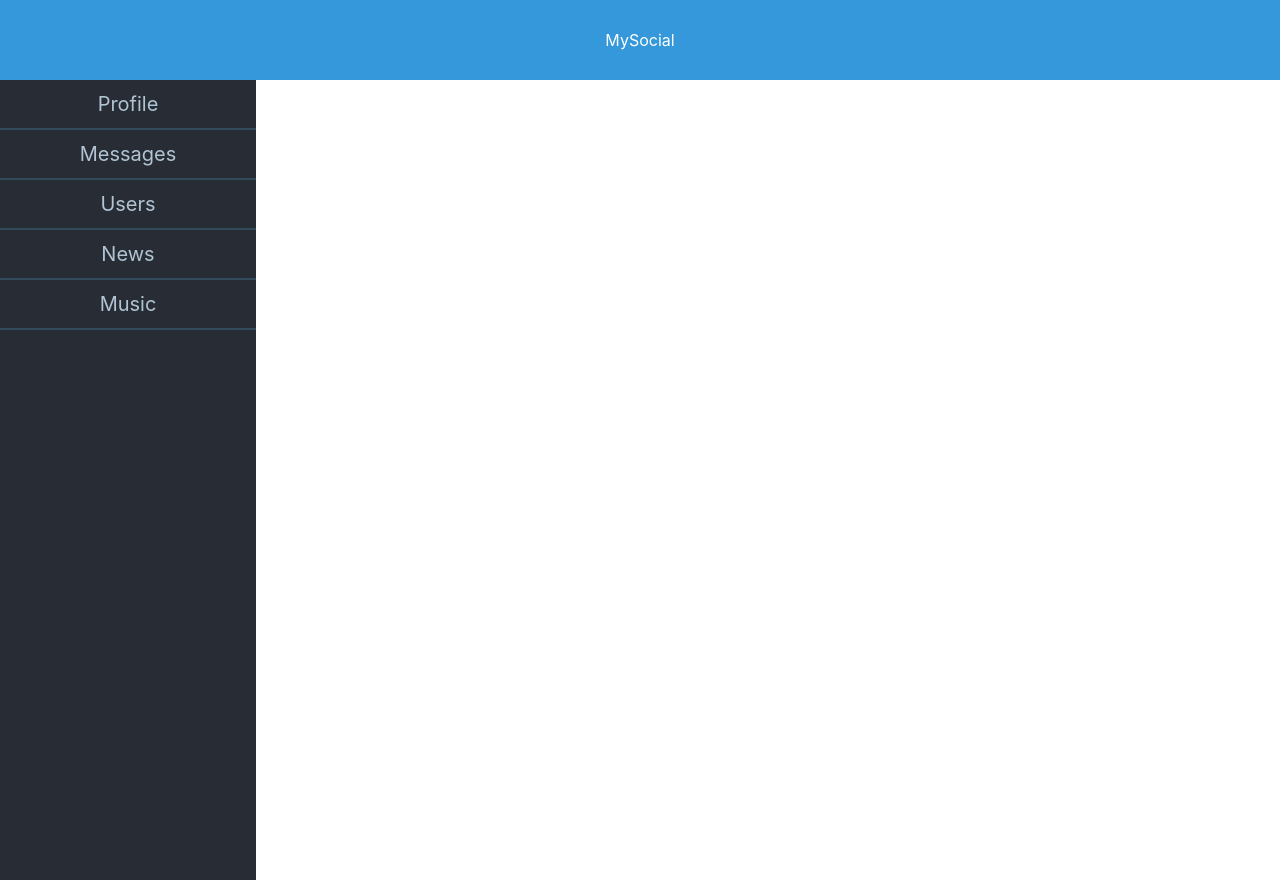
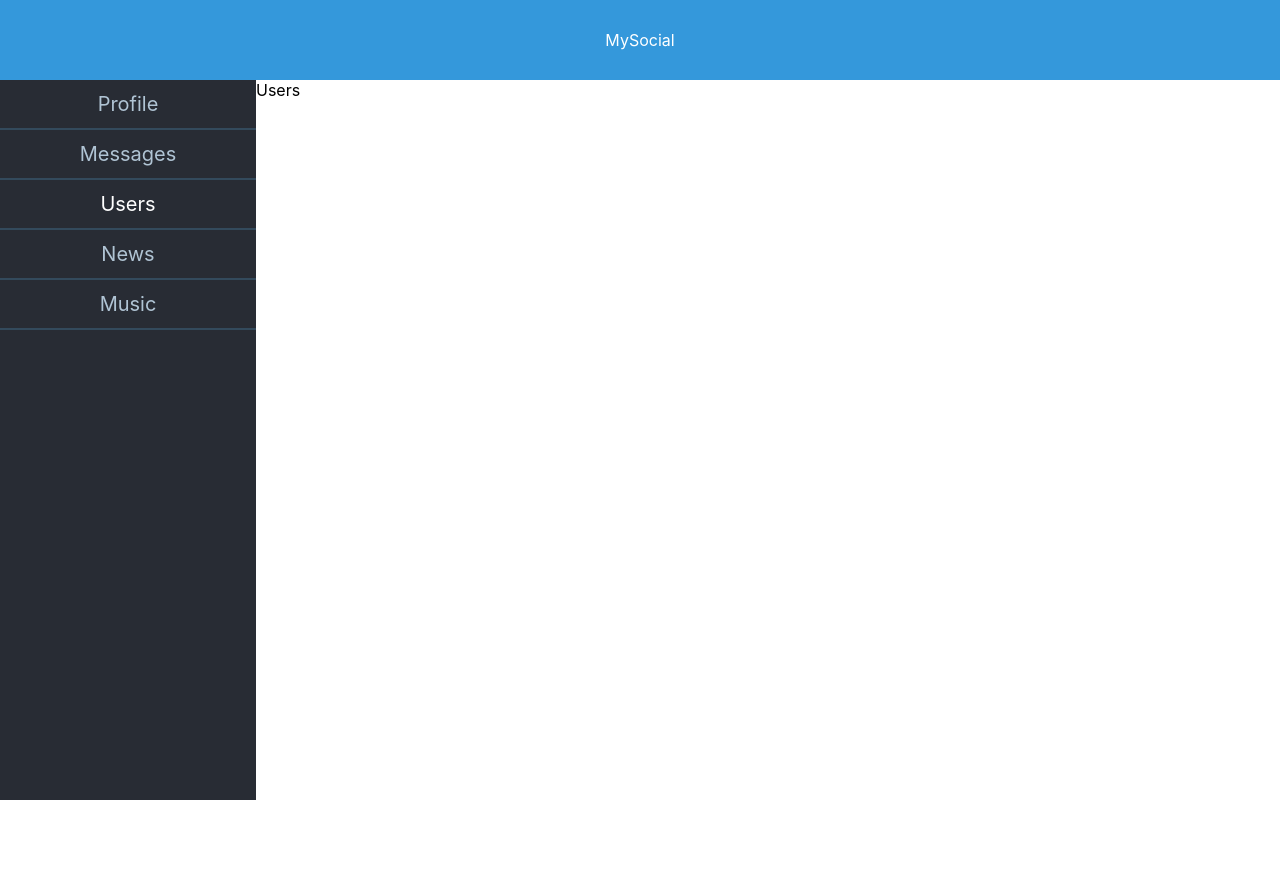
Before and after one commit to bulbash92/social-network-version_2, a React (Create React App) app: page /users in a window 1280 px wide. After the commit the page ends 800 px from the top, so only its background shows below. Built offline with nearby package versions, Linux system fonts and the light colour scheme.

Commit message:
change styles

```diff
--- a/src/App.tsx
+++ b/src/App.tsx
@@ -4,6 +4,7 @@ import Header from './components/Header/header';
 import Navbar from './components/Navbar/navbar';
 import { Messages } from './components/pages/Messages/messages';
 import Profile from './components/pages/Profile/profile';
+import { Users } from './components/pages/Users/users';
 
 function App() {
   return (
@@ -14,6 +15,9 @@ function App() {
       <Routes>
         <Route path='/profile' element={<Profile/>} />
         <Route path='/dialogs' element={<Messages/>} />
+        <Route path='/users' element={<Users/>} />
+        <Route path='/news' element={'News'} />
+        <Route path='/settings' element={'settings'} />
       </Routes>
       </div>
     </div>
--- a/src/components/Navbar/navbar.module.css
+++ b/src/components/Navbar/navbar.module.css
@@ -1,5 +1,5 @@
 .navbar {
-height: 100vh;
+height: 90vh;
 min-width: 20%;
 background-color: #282c34;
 }
@@ -9,7 +9,6 @@ background-color: #282c34;
     font-size: 1.5rem;
     text-decoration: none;
     padding: 10px, 0;
-
 }
 
 .item a {
--- a/src/components/Navbar/navbar.tsx
+++ b/src/components/Navbar/navbar.tsx
@@ -1,41 +1,38 @@
-import { Link } from 'react-router-dom';
+import { Link, NavLink } from 'react-router-dom';
 import styles from './navbar.module.css';
 
-type isActiveType = {
-  isActive: boolean;
+type ActiveType = {
+  [key: string]: boolean;
 };
-
 const Navbar = () => {
+  const linkClassName = ({ isActive }: ActiveType) =>
+    isActive ? styles.active : styles.item;
   return (
     <nav className={styles.navbar}>
       <div className={styles.item}>
-        <Link
-          to='/profile'
-          className={styles.item}
-
-        >
+        <NavLink to='/profile' className={linkClassName}>
           Profile
-        </Link>
+        </NavLink>
       </div>
       <div className={styles.item}>
-        <Link to='/dialogs' className={styles.item}>
+        <NavLink to='/dialogs' className={linkClassName}>
           Messages
-        </Link>
+        </NavLink>
       </div>
       <div className={styles.item}>
-        <Link to='/home' className={styles.item}>
+        <NavLink to='/users' className={linkClassName}>
           Users
-        </Link>
+        </NavLink>
       </div>
       <div className={styles.item}>
-        <Link to='/home' className={styles.item}>
+        <NavLink to='/news' className={linkClassName}>
           News
-        </Link>
+        </NavLink>
       </div>
       <div className={styles.item}>
-        <Link to='/home' className={styles.item}>
+        <NavLink to='/settings' className={linkClassName}>
           Music
-        </Link>
+        </NavLink>
       </div>
     </nav>
   );
--- /dev/null
+++ b/src/components/pages/Users/users.tsx
@@ -0,0 +1,7 @@
+
+
+export const Users = () => {
+    return (
+        <div>Users</div>
+    )
+}
```
